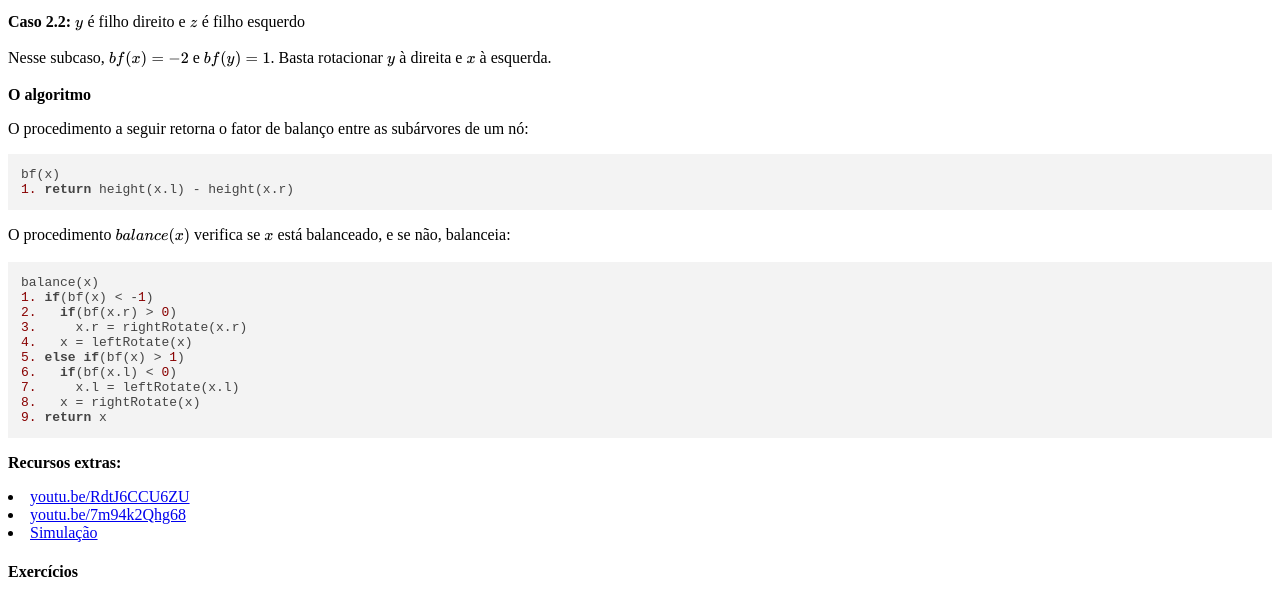
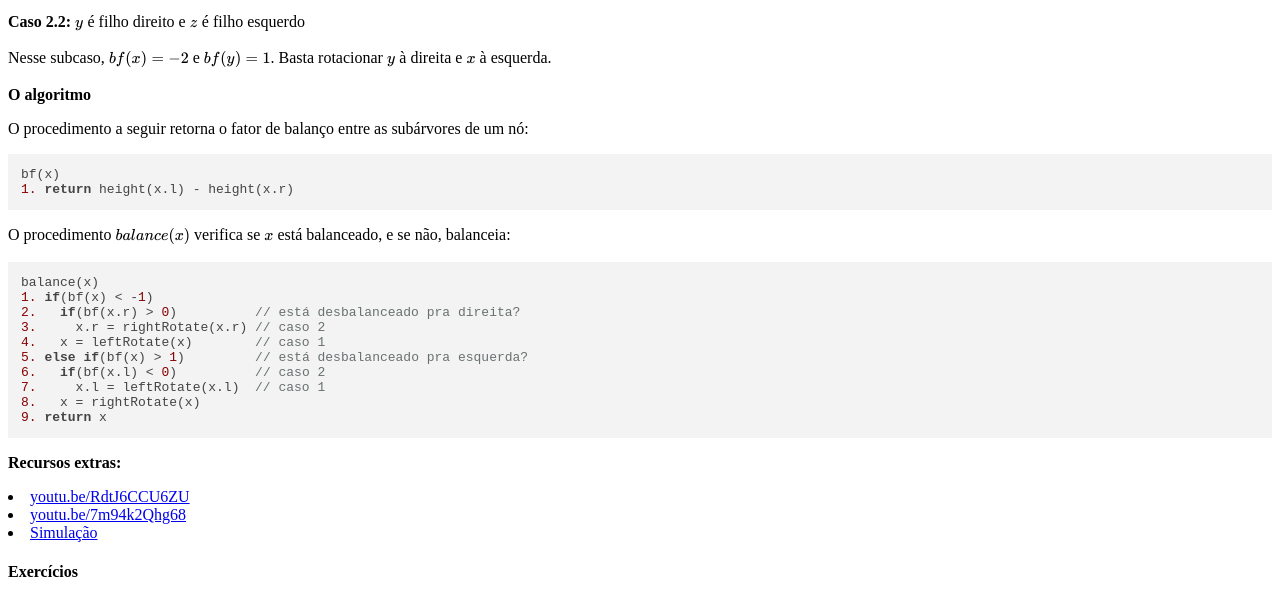
Before and after one commit to pedrosiqueira/edcormen, a plain HTML site: page 13-2 Árvores AVL.html in a window 1280 px wide. Shown: the part 3429-4021 px from the top of the page. Drawn offline with nearby package versions, Linux system fonts and the light colour scheme; a script that the page names is missing.

Commit message:
acer-mint

```diff
--- a/13-2 Árvores AVL.html
+++ b/13-2 Árvores AVL.html
@@ -146,7 +146,7 @@
             <p>$N(h) &gt; 2\cdot N(h-2)$</p>
             <p>Podemos resolver como uma recorrência:</p>
             <p>$N(h) &gt; 2\cdot N(h-2) &gt; 2\cdot 2\cdot N(h-4) &gt; 2\cdot 2\cdot 2\cdot N(h-6)> … &gt; 2^{h/2} \cdot N(0)$</p>
-            <p>Considerando $N(0)=1$, e aplicando logaritmo em ambos os lados, temos:</p>
+            <p>Considerando $N(0)=1$ (uma folha possui altura zero), e aplicando logaritmo em ambos os lados, temos:</p>
             <p>$N(h) &gt; 2^{h/2} ⇒ lg(N(h)) &gt; h/2 ⇒ h &lt; 2\cdot log(N(h))$</p>
         </div>
         <div id="13-2-2-Rotação-arvores-avl">
@@ -164,7 +164,7 @@
 1. if x == nil
 2.   return -1
 3. return x.h</code></pre>
-            <p>Convencionamos que a altura de $\text{NIL}$ é $-1$.</p>
+            <p>Convencionamos que a altura de $\text{NIL}$ é $-1$, considerando que a altura de uma folha (nó sem filho) é 0. Essa convenção garante que o fator de balanço de um nó com apenas um filho seja 1 ou -1.</p>
             <div id="13-2-3-insercao-arvore-avl">
                 <h3>13-2.3 Inserção em árvore AVL</h3>
                 <p>Ao inserir um nó $z$, chamamos a função $insert(x,z)$, que desce pelo nó $x$ recursivamente até encontrar o lugar de $z$. Sendo que $x$ começa da raiz da árvore.</p>
@@ -210,12 +210,12 @@
             <p>O procedimento $balance(x)$ verifica se $x$ está balanceado, e se não, balanceia:</p>
             <pre><code>balance(x)
 1. if(bf(x) &lt; -1)
-2.   if(bf(x.r) &gt; 0)
-3.     x.r = rightRotate(x.r)
-4.   x = leftRotate(x)
-5. else if(bf(x) &gt; 1)
-6.   if(bf(x.l) &lt; 0)
-7.     x.l = leftRotate(x.l)
+2.   if(bf(x.r) &gt; 0)          // está desbalanceado pra direita?
+3.     x.r = rightRotate(x.r) // caso 2
+4.   x = leftRotate(x)        // caso 1
+5. else if(bf(x) &gt; 1)         // está desbalanceado pra esquerda?
+6.   if(bf(x.l) &lt; 0)          // caso 2
+7.     x.l = leftRotate(x.l)  // caso 1
 8.   x = rightRotate(x)
 9. return x</code></pre>
             <p><b>Recursos extras:</b></p>
```
